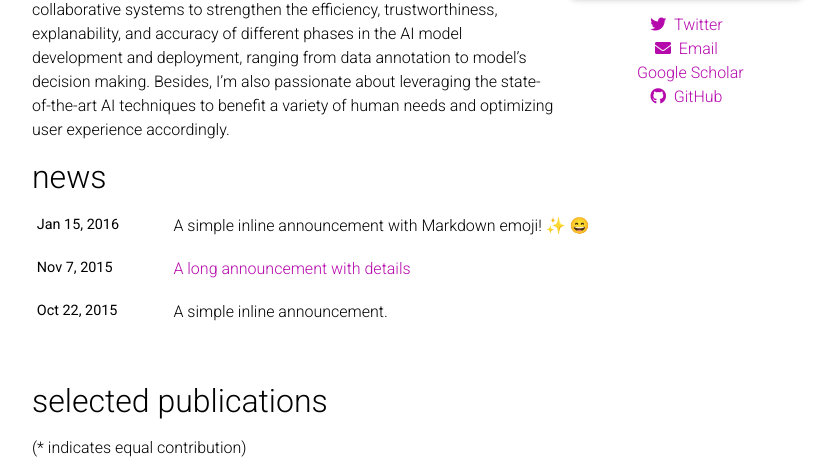
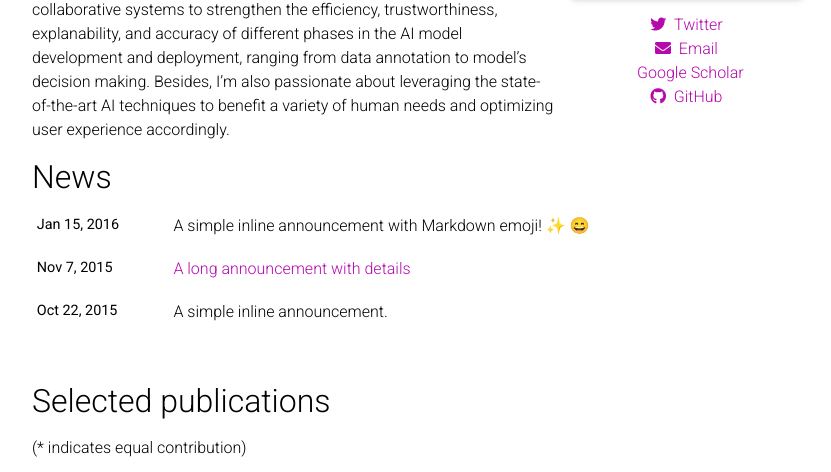
Before and after one commit to roryzhengzhang/roryzhengzhang.github.io, a Jekyll site: the page built from _pages/about.md, in a window 1280 px wide and 1081 px high, cut to the strip 435-907 px from the top of the window. Shown: the whole strip, without its empty margins (223-1054 px from the left). Built offline with Jekyll 4.4.1, drawn with Linux system fonts in a browser that asks for light colours; full-size pictures stand in for the smaller copies a plugin makes; emoji names are drawn with the system emoji font; comment, search, counter and statistics services are not loaded; a style sheet for code colours, icons or effects is not loaded.

```diff
--- a/_includes/news.html
+++ b/_includes/news.html
@@ -1,6 +1,6 @@
 
           <div class="news">
-            <h2>news</h2>
+            <h2>News</h2>
             {% if site.news != blank -%}
             {%- assign news_size = site.news | size -%}
             <div class="table-responsive" {% if site.news_scrollable and news_size > 3 %}style="max-height: 10vw"{% endif %}>
--- a/_includes/selected_papers.html
+++ b/_includes/selected_papers.html
@@ -1,6 +1,6 @@
 
           <div class="publications">
-            <h2>selected publications</h2>
+            <h2>Selected publications</h2>
             <p>(* indicates equal contribution)</p>
             {% bibliography -f papers -q @*[selected=true]* %}
           </div>
```
Also changed, not shown: _bibliography/papers.bib (+6 -1 lines), assets/img/publication_preview/explainthroughui-teaser.png (added), assets/img/publication_preview/fairytaleQA2022-teaser.png (added), assets/img/publication_preview/racegenderbeauty2020-teaser.png (added), assets/img/publication_preview/storybookQA2022-teaser.png (added), assets/img/publication_preview/storybuddy2022-teaser.png (added).
